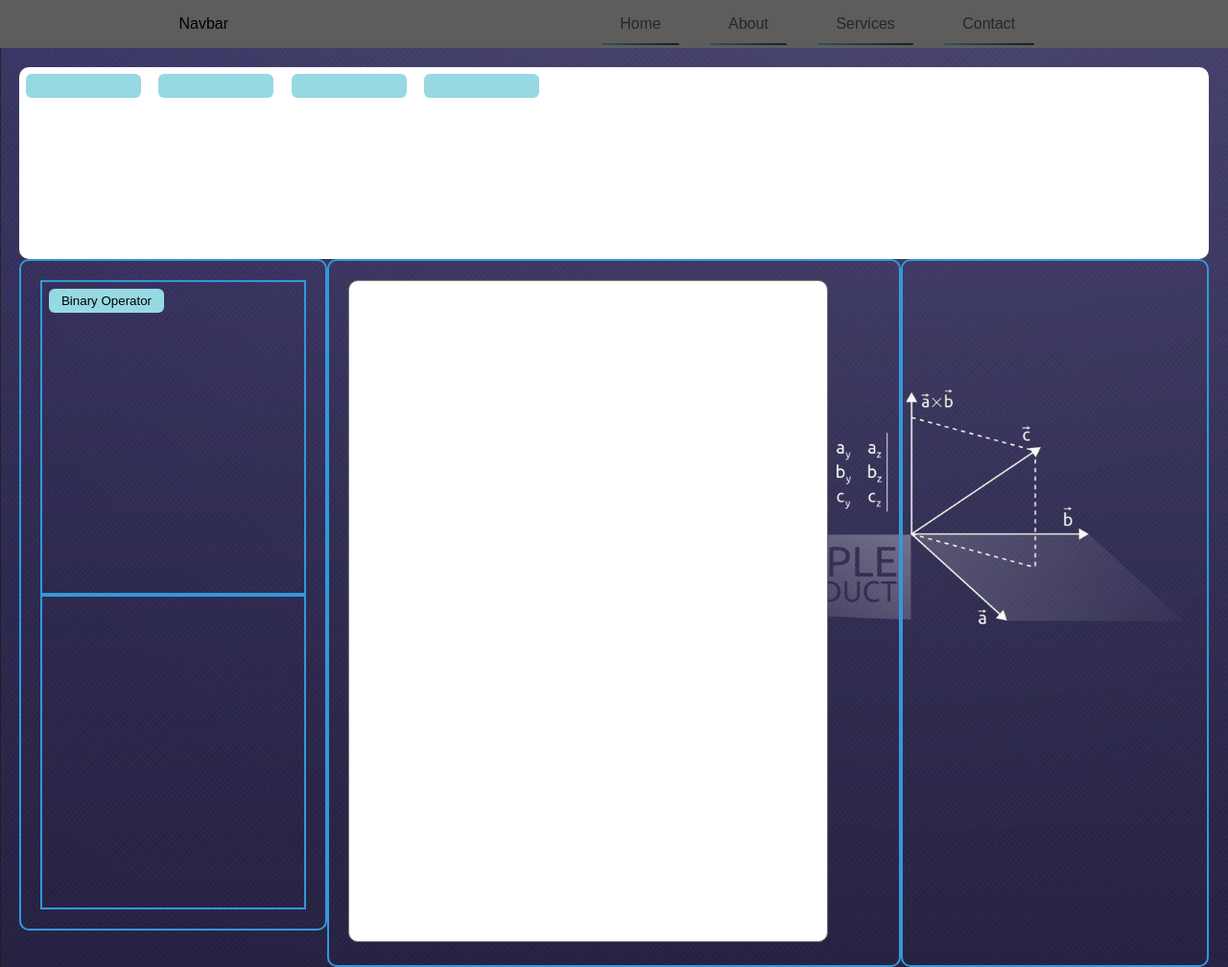
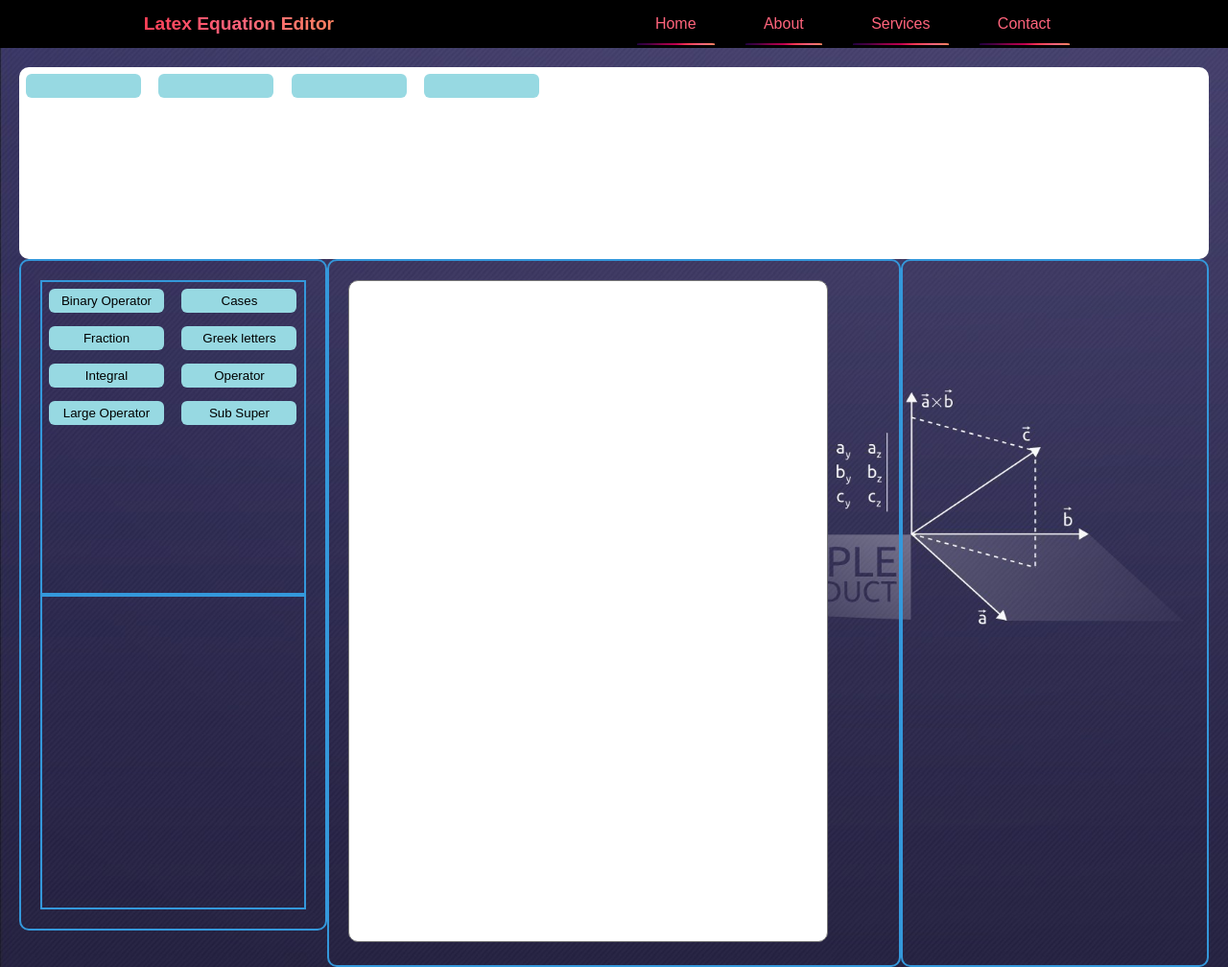
Before and after one commit to VJ3610/Latex_editor, a plain HTML site: page index.html in a window 1280 px wide. Shown: the top 1008 px of the page at 96% size. Drawn offline with nearby package versions, Linux system fonts and the light colour scheme; a web font is replaced by a local one.

Commit message:
css Changes

```diff
--- a/index.html
+++ b/index.html
@@ -12,7 +12,7 @@
 </head>
 <body>
     <header>
-        <p class="logo">Navbar</p>
+        <p class="logo">Latex Equation Editor</p>
         <input type="checkbox" name="" class="btn"/>
         <div class="nav">
             <ol>
@@ -33,11 +33,16 @@
         <div class="workspace">
             <div class="latex_eq">
                 <div class="latex_eq1">
-                    <div class="Binary_ops" >
-                        <button onclick="toggleImages()">Binary Operator</button>
-                    </div>
+                        <button onclick="toggleImages()" >Binary Operator</button>
+                        <button onclick="toggleImages()">Cases</button>
+                        <button onclick="toggleImages()">Fraction</button>
+                        <button onclick="toggleImages()">Greek letters</button>
+                        <button onclick="toggleImages()">Integral</button>
+                        <button onclick="toggleImages()">Operator</button>
+                        <button onclick="toggleImages()">Large Operator</button>
+                        <button onclick="toggleImages()">Sub Super</button>
                 </div>
-                <div class="latex_eq_display" id="binaryIconsContainer">
+                <div class="latex_eq_display" id="IconsContainer">
                     <!-- <img  src="images/Binary ops/+.png" alt="minus" class="icon" onclick="updateLatex('+')" >
                     <img src="images/Binary ops/-.png" alt="plus" class="icon"  onclick="updateLatex('+')"> -->
                 </div>
--- a/script.js
+++ b/script.js
@@ -78,14 +78,14 @@ function display() {
 }
 
 function toggleImages() {
-  var binaryIconsContainer = document.getElementById('binaryIconsContainer');
+  var IconsContainer = document.getElementById('IconsContainer');
 
   // Create the HTML content for the images
-  var imagesHTML = `
+  var BinaryHTML = `
       <img src="images/Binary ops/+.png" alt="plus" class="icon" onclick="updateLatex('+')">
       <img src="images/Binary ops/-.png" alt="minus" class="icon" onclick="updateLatex('-')">
   `;
 
   // Set the innerHTML of the container
-  binaryIconsContainer.innerHTML = imagesHTML;
+  IconsContainer.innerHTML = BinaryHTML;
 }
--- a/style.css
+++ b/style.css
@@ -1,3 +1,98 @@
+@import url('http://fonts.googleapi.com/css2?family=poppins&display=swap ');
+*{
+  margin:0;
+  padding:0;
+  box-sizing:border-box;
+  font-family:'poppins',sans-serif;
+}
+
+header{
+  width :100%;
+  height:50px;
+  background-color:black;
+  display:flex;
+  justify-content:space-around;
+  align-items:center;
+
+}
+
+.logo{
+  font-size:1.2em;
+  font-weight:bolder;
+  text-align: center ;
+  background: linear-gradient(to right, #ff4057, #ff647c, #ff8260);
+  -webkit-text-fill-color:transparent;
+  -webkit-background-clip:text;
+  background-clip:text;
+}
+.logo   :hover{
+  color:#ff4057
+}
+
+
+.nav{
+  display:flex;
+  align-items:center;
+}
+
+.nav ol{
+  display:flex;
+  list-style:none;
+}
+
+.btn{
+  position:relative;
+  width:25px;
+  height:25px;
+  -webkit-appearance:none;
+  appearance:none;
+  cursor:pointer;
+  display:none;
+}
+
+.btn::before{
+  content:'\f069';
+  position:absolute;
+  top:0;
+  left:0;
+  font-family:'Font Awsome 5 Free';
+  font-weight:700px;
+  font-size:2em;
+}
+
+.nav ol li{margin:1em;}
+
+.nav ol a {
+  text-decoration:none;
+  padding:0.2em 1.2em 0.9em 1.2em;
+  border-radius:10px 10px 0 0;
+  color:#ff647c;
+  transition: all .4s;
+  position:relative;
+  z-index:1;
+}
+
+.nav ol li a::before{
+  content:'';
+  position:absolute;
+  bottom:0;
+  left:0;
+  width:100%;
+  height:41px;
+  border-radius:10px 10px 0 0 ;
+  transform-origin:bottom;
+  background: linear-gradient(to right, #240041, #4e0044, #900048, #bf004f, #ff4057, #ff647c, #ff8260);
+  transform:scaleY(0.05);
+  z-index:-1;
+  transform:all .4s;
+}
+
+.nav ol li a:hover::before{transform:scaleY(1.1);
+}
+
+.nav ol li a:hover{color:rgb(255, 255, 255);
+}
+
 body {
   height: 100%;
   margin: 0;
@@ -17,7 +112,7 @@ body {
 
 .toolbar {
   height: 200px;
-  background-color: white;
+  background-image:linear-gradient(to right,white , White   );
   border-radius: 10px;
 }
 
@@ -33,25 +128,24 @@ body {
 }
 
 .latex_eq {
+  display: flex;
+  flex-direction: column;
   padding: 20px;
   border: 2px solid #3498db;
   flex: 1;
   border-radius: 10px;
   height: 700px;
-  display: flex;
-  flex-direction: column;
 }
 
 .latex_eq1{
   flex: 1;
-  border: 2px solid #3498db
+  border: 2px solid #3498db;
 }
 
 .latex_eq_display{
   flex: 1;
-  border: 2px solid #3498db
+  border: 2px solid #3498db;
 }
-
 
 .latex_code {
   padding: 20px;
@@ -89,88 +183,3 @@ textarea {
   width: 500px;
   resize: none;
 }
-
-
-@import url('http://fonts.googleapi.com/css2?family=poppins&display=swap  ');
-*{
-  margin:0;
-  padding:0;
-  box-sizing:border-box;
-  font-family:'poppins',sans-serif;
-}
-
-header{
-  width :100%;
-  height:50px;
-  background:#5f5c5c;
-  display:flex;
-  justify-content:space-around;
-  align-items:center;
-}
-
-.Logo{
-  color:rgb(160, 0, 0);
-  font-size:1.5em;
-}
-
-.nav{
-  display:flex;
-  align-items:center;
-}
-
-.nav ol{
-  display:flex;
-  list-style:none;
-}
-
-.btn{
-  position:relative;
-  width:25px;
-  height:25px;
-  -webkit-appearance:none;
-  appearance:none;
-  cursor:pointer;
-  display:none;
-}
-
-.btn::before{
-  content:'\f069';
-  position:absolute;
-  top:0;
-  left:0;
-  font-family:'Font Awsome 5 Free';
-  font-weight:700px;
-  font-size:2em;
-}
-
-.nav ol li{margin:1em;}
-
-.nav ol a {
-  text-decoration:none;
-  padding:0.2em 1.2em 0.9em 1.2em;
-  border-radius:10px 10px 0 0;
-  color:rgb(39,39,39);
-  transition: all .4s;
-  position:relative;
-  z-index:1;
-}
-
-.nav ol li a::before{
-  content:'';
-  position:absolute;
-  bottom:0;
-  left:0;
-  width:100%;
-  height:41px;
-  border-radius:10px 10px 0 0 ;
-  background:#853333;
-  transform-origin:bottom;
-  background:linear-gradient(to right,#2C5364,#203A43, #0F2027);
-  transform:scaleY(0.05);
-  z-index:-1;
-  transform:all .4s;
-}
-
-.nav ol li a:hover::before{transform:scaleY(1.1);}
-
-.nav ol li a:hover{color:white}
```
